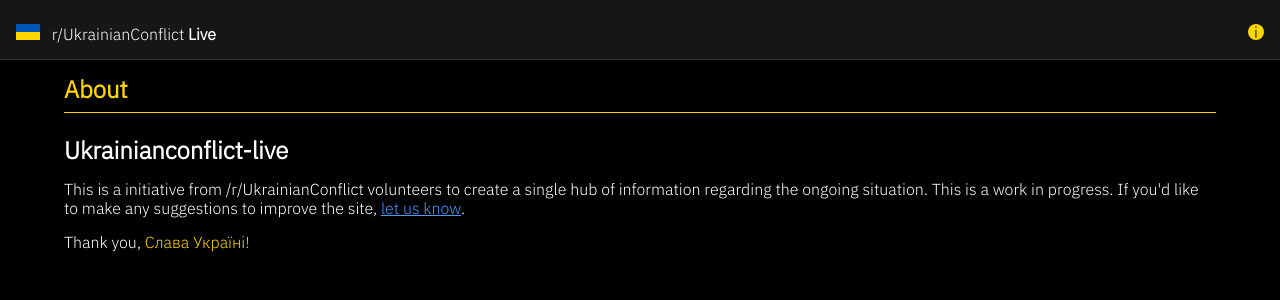
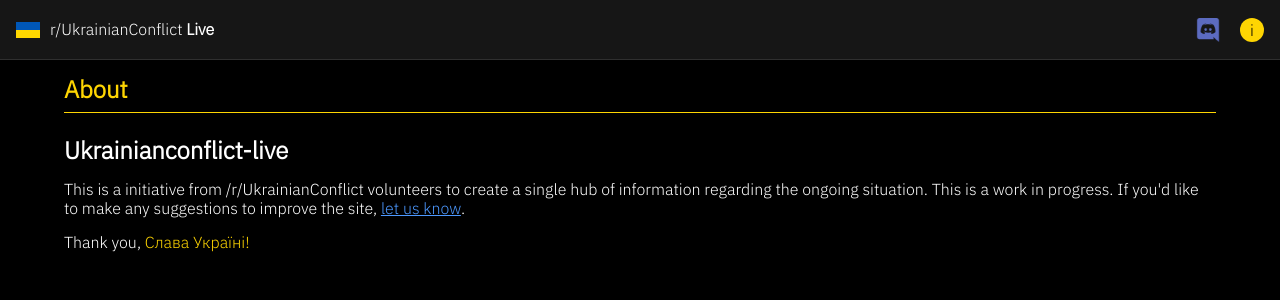
Before and after one commit to Ukrainianconflict-live/website, a Flask app: page /about in a window 1280 px wide. Shown: the top 300 px of the page. Run offline with Flask 2, Linux system fonts and the light colour scheme; some libraries are stand-ins or nearby versions.

Commit message:
Added discord and donation links to the site

```diff
--- a/static/style.css
+++ b/static/style.css
@@ -93,8 +88,10 @@ iframe{
 
 /*HEADER*/
 .header{
+    display: flex;
+    align-items: center;
     background-color: #161616;
-    padding: 16px 8px 16px 8px;
+    padding: 16px;
     border-bottom: solid 1px #2f2f2f;
     height: 60px;
     box-sizing: border-box;
@@ -108,10 +105,8 @@ iframe{
 .header a{
     color: #ffffff;
     text-decoration: none;
-}
-
-.header svg{
-    margin: 8px 8px 0px 8px;
+    display: flex;
+    align-items: center;
 }
 
 .header svg text{
@@ -121,10 +116,34 @@ iframe{
 .header h1{
     font-weight: 100;
     font-size: 1em;
+    margin-left: 10px;
 }
 
 .header h1 strong{
     font-weight: 700;
+}
+
+.header-icons {
+    margin-left: auto;
+    display: flex;
+}
+
+.discord-link {
+    margin-right: 20px;
+}
+
+.discord-icon {
+    width: 24px;
+}
+
+.about-icon {
+    width: 24px;
+    height: 24px;
+    border-radius: 50%;
+    background-color: #fed502;
+    color: black;
+    text-align: center;
+    line-height: 24px;
 }
 
 /*PAGE TITLE*/
--- a/templates/base.html
+++ b/templates/base.html
@@ -25,13 +25,19 @@
             </svg>
             <h1> r/UkrainianConflict <strong>Live</strong></h1>
         </a>
-        <a href="/about" class="float-right">
-            <svg height="16" width="16">
-                <circle cx="8" cy="8" r="8" style="fill:#fed502;" />
-                <text x="6" y="14" fill="black">i</text>
-                Sorry, your browser does not support inline SVG.
-            </svg>
-        </a>
+        <div class="header-icons">
+            <a href="https://discord.com/invite/srchEgNqXb" target="_blank" class="discord-link"><img src="../static/discord.png" class="discord-icon"/></a>
+
+            <a href="/about">
+                <div class="about-icon">i</div>
+                <!-- <svg height="16" width="16">
+                    <circle cx="8" cy="8" r="8" style="fill:#fed502;" />
+                    <text x="6" y="14" fill="black">i</text>
+                    Sorry, your browser does not support inline SVG.
+                </svg> -->
+            </a>
+        </div>
+
     </div>
 
     <div class="container">
```
Also changed, not shown: other parts of static/style.css (+58 -37 lines), templates/home.html (+22 -63 lines), static/discord.png (added), static/red_cross.png (added), static/reuters_map_3_9_22.png, static/unicef.png (added).
